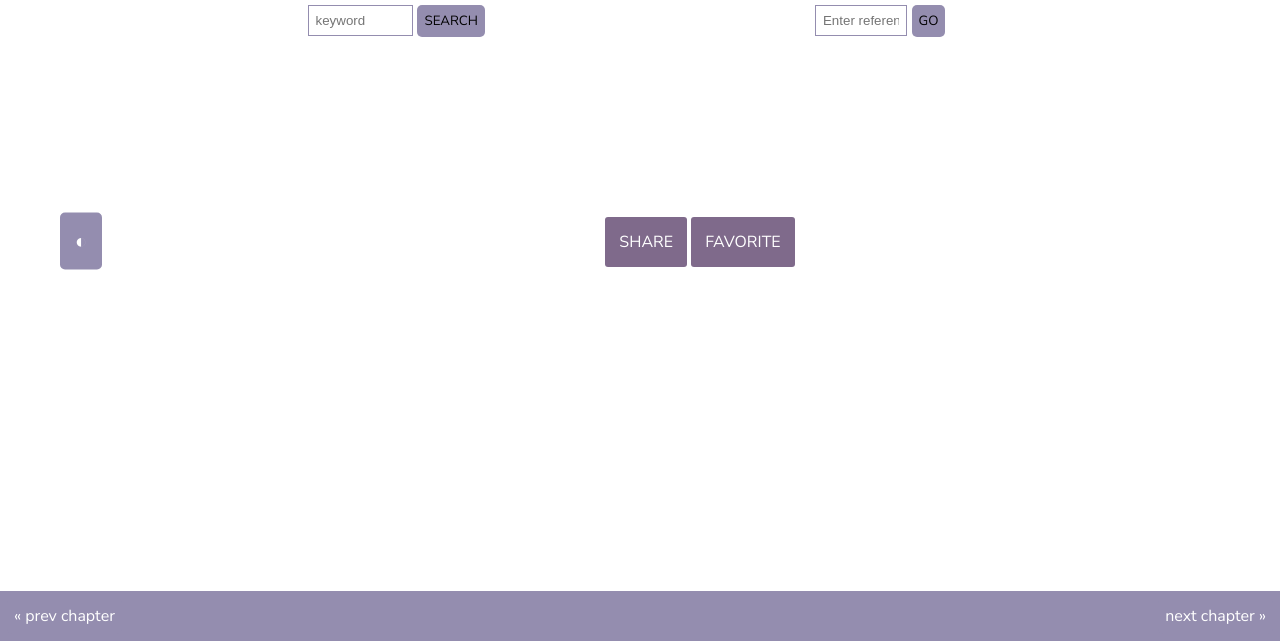
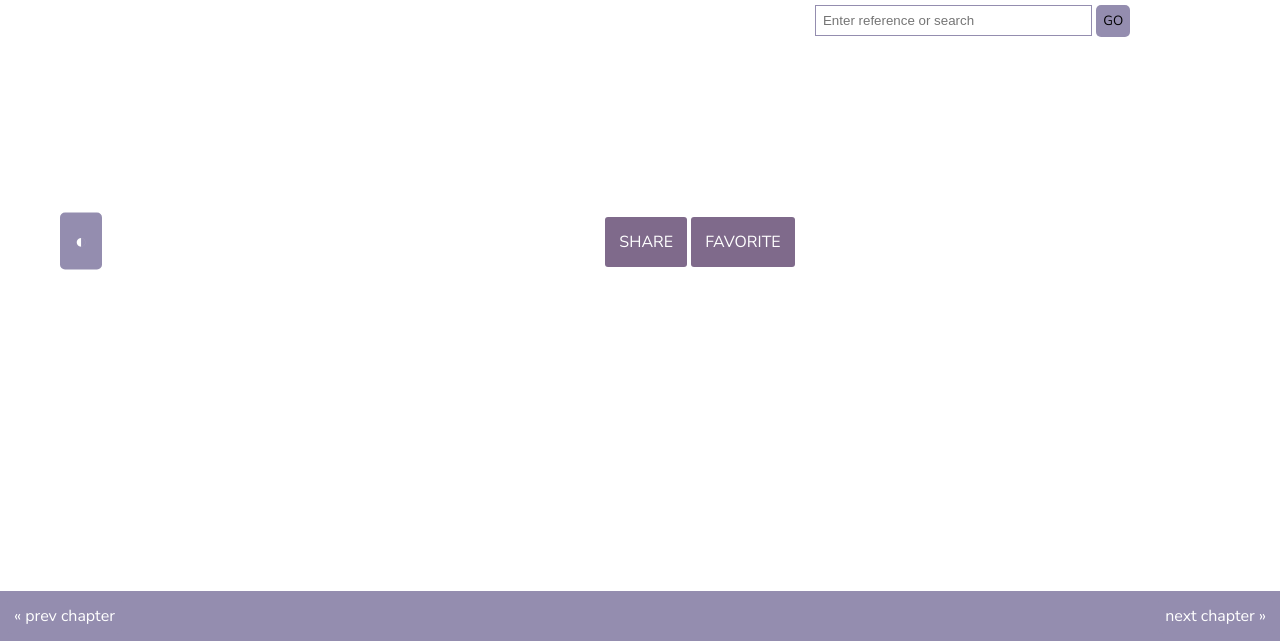
Before and after one commit to Prhoda10/Cuneiform, a website: page public/index.html in a window 1280 px wide. Shown: the part 159-800 px from the top of the page. Drawn offline with nearby package versions, Linux system fonts and the light colour scheme; no server answers.

Commit message:
Combined search bars

```diff
--- a/public/index.html
+++ b/public/index.html
@@ -24,14 +24,8 @@
       </ul>
    </nav>
 
-      <div id="searchKey">
-         <input type="text" id="keyWordSearch" class="searchfield" placeholder="keyword" onkeypress="handleEnterSRC()" />
-        <button id="Search" onclick="getSRC()">SEARCH</button>
-      </div>
-
       <div id="search">
-         <!--<input type="text" class="searchfield" id="book" placeholder="Enter Book" onkeypress="handleEnter(event)">-->
-         <input type="text" class="searchfield" id="reference" placeholder="Enter reference 'Luke'(xx:xx)" onkeypress="handleEnterRef()">
+         <input type="text" class="searchfield" id="reference" placeholder="Enter reference or search" onkeydown="handleEnterRef()">
          <button id="toggleVerse" onclick="getTXT(1)">GO</button>
       </div>
 
--- a/public/styles.css
+++ b/public/styles.css
@@ -110,24 +110,25 @@ button {
   }
 
 
-#searchKey {
+/* #searchKey {
   position: relative;
   margin: 30px 0px;
   float: left;
-}
+} */
 
 #search {
   position: relative;
   margin: 30px 0px;
   padding-right: 15%;
   float: right;
+  white-space: nowrap;
 }
 
 .searchfield {
   position: relative;
   white-space: nowrap;
   padding: 7px;
-  width: 40%;
+  width: 120%;
   border: 1px solid rgb(148, 141, 175);
 }
 
--- a/pullesvapi.js
+++ b/pullesvapi.js
@@ -37,7 +37,7 @@ async function getTXT(mode) {
   console.log(data);
 
   if (data.canonical === "") {
-    alert("Invalid entry");
+    getSRC();
   } else {
     document.getElementById("main").innerHTML = data.passages;
     next = data.passage_meta[0].next_chapter;
@@ -51,7 +51,7 @@ async function getSRC() {
   let params = {
     'page_size' : '100'
   }
-  var str = document.getElementById("keyWordSearch").value;
+  var str = document.getElementById("reference").value;
   var request = "https://api.esv.org/v3/passage/search/?q=" + str;
   const response = await fetch(request + "&" + (new URLSearchParams(params)).toString(), options);
   const data = await response.json();
```
